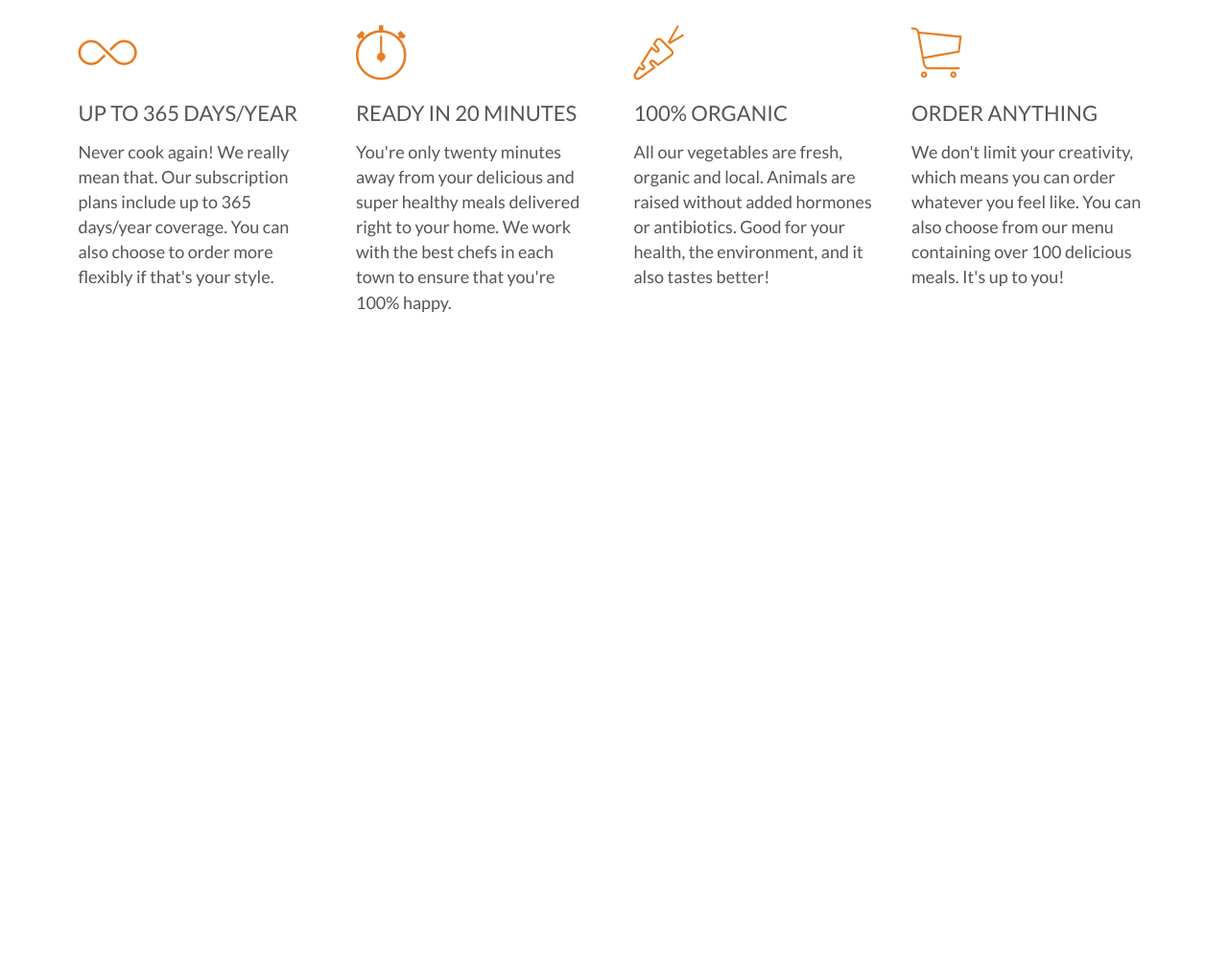
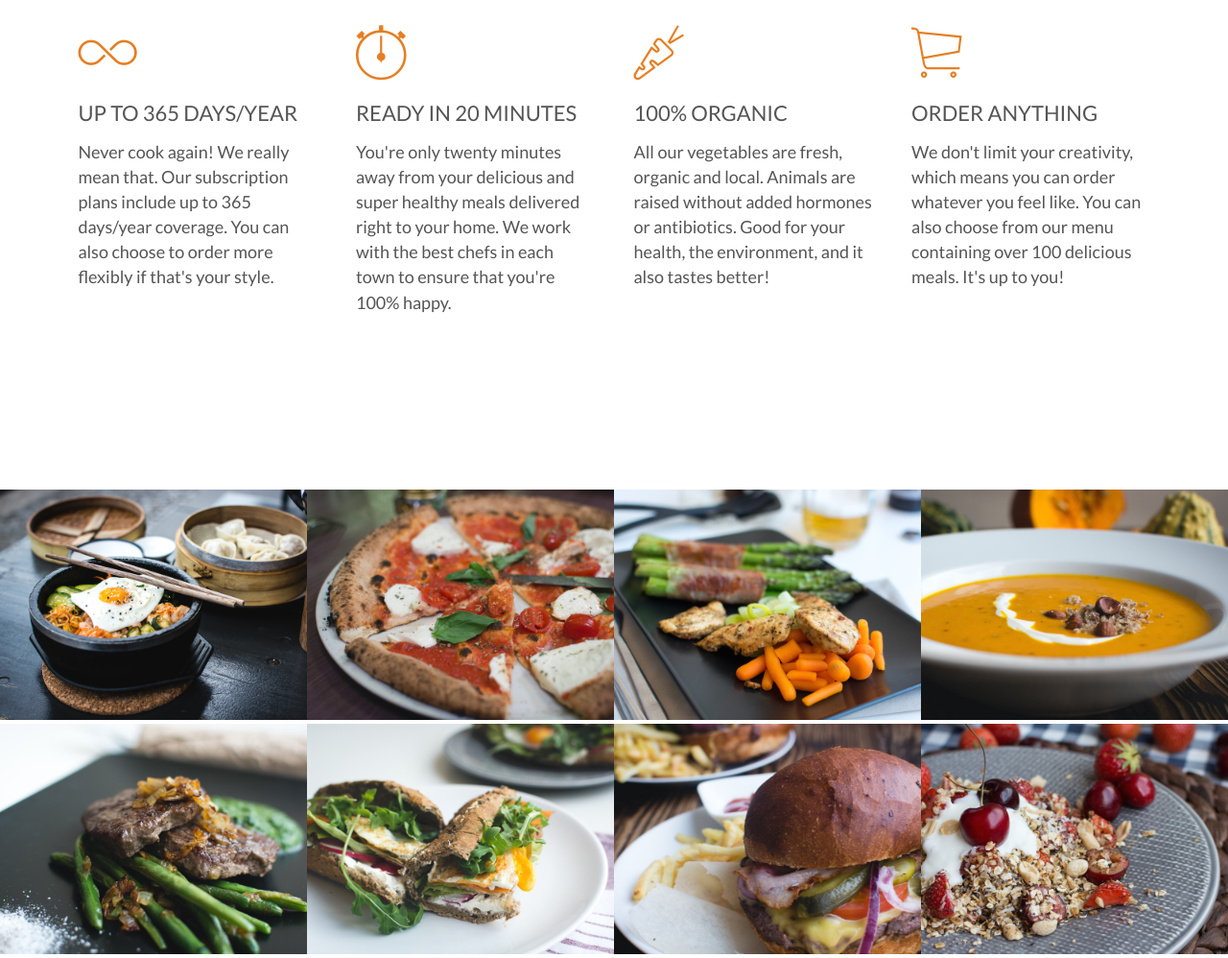
Before and after one commit to jgomez630/omnifood-v2, a plain HTML site: page index.html in a window 1280 px wide. Shown: the part 1050-2048 px from the top of the page at 96% size. Before the commit the page ends 1480 px from the top, so only its background shows below. Drawn offline with Linux system fonts and the light colour scheme; files whose address does not match are found by name.

Commit message:
Finished ch.44-meals-section-pt.1

```diff
--- a/index.html
+++ b/index.html
@@ -67,5 +67,52 @@
 				</div>
 			</div>
 	</section>
+
+	<section class="section-meals">
+		<ul class="meals-showcase">
+			<li>
+				<figure class="meal-photo">
+					<img src="resources/images/1.jpg" alt="Korean bibimbap with egg and vegetables">
+				</figure class="meal-photo">
+			</li>
+			<li>
+				<figure class="meal-photo">
+					<img src="resources/images/2.jpg" alt="Simple italian pizza with cherry tomatoes">
+				</figure class="meal-photo">
+			</li>
+			<li>
+				<figure class="meal-photo">
+					<img src="resources/images/3.jpg" alt="Chicken breast steak with vegetables ">
+				</figure class="meal-photo">
+			</li>
+			<li>
+				<figure class="meal-photo">
+					<img src="resources/images/4.jpg" alt="Autumn pumpkin soup">
+				</figure class="meal-photo">
+			</li>
+		</ul>
+				<ul class="meals-showcase">
+			<li>
+				<figure class="meal-photo">
+					<img src="resources/images/5.jpg" alt="Paleo beef steak with vegetables">
+				</figure class="meal-photo">
+			</li>
+			<li>
+				<figure class="meal-photo">
+					<img src="resources/images/6.jpg" alt="Healthy baguette with egg and vegetables">
+				</figure class="meal-photo">
+			</li>
+			<li>
+				<figure class="meal-photo">
+					<img src="resources/images/7.jpg" alt="Burger with cheddar and bacon">
+				</figure class="meal-photo">
+			</li>
+			<li>
+				<figure class="meal-photo">
+					<img src="resources/images/8.jpg" alt="Granola with cherries and strawberries">
+				</figure class="meal-photo">
+			</li>
+		</ul>
+	</section>
 </body>
 </html>
--- a/resources/css/styles.css
+++ b/resources/css/styles.css
@@ -145,7 +145,21 @@ h2:after {
 	border-bottom: 2px solid #e67e22;
 }
 
+/* MEALS */
+.meals-showcase {
+	list-style: none;
+	width: 100%;
+}
+.meals-showcase li {
+	display: block;
+	float: left;
+	width: 25%;
+}
+.meal-photo img{
+	width: 100%;
+	margin: 0;
+	height: auto;
+}
+
 /* FEATURES */
-.section-features {
-
-}
+.section-features {}
```
